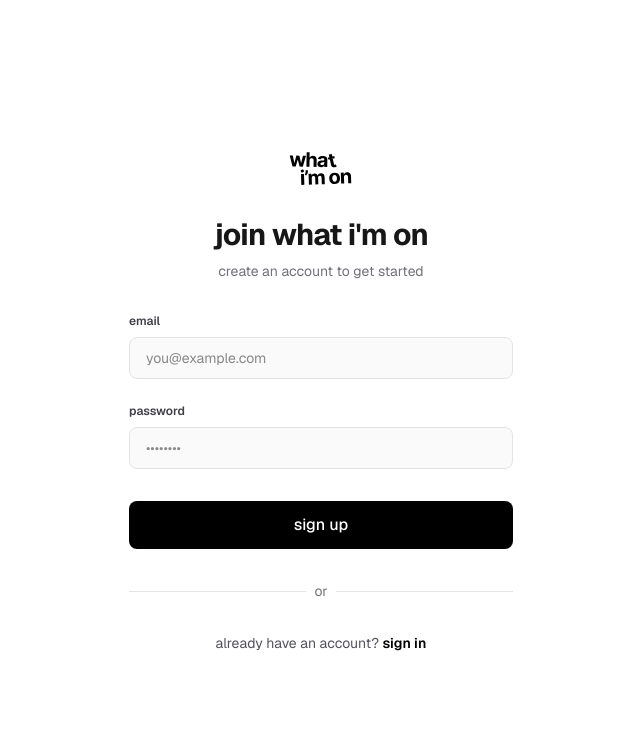
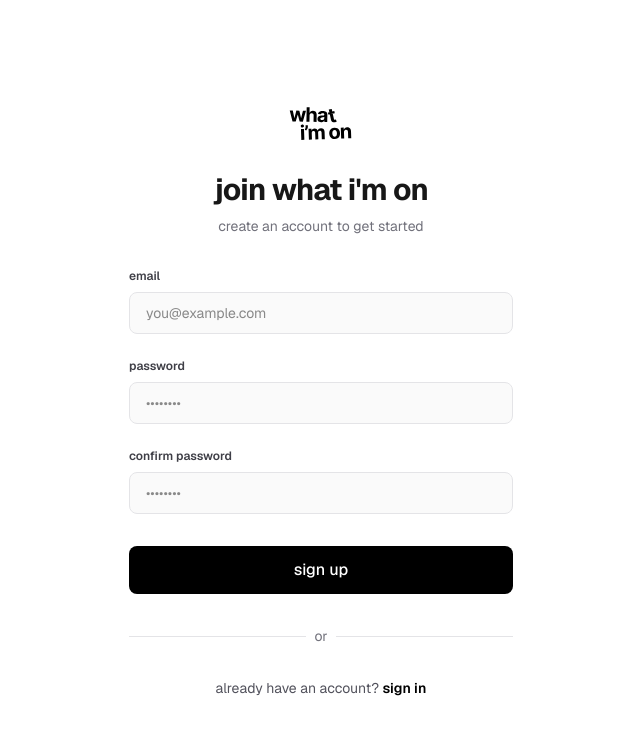
Before and after one commit to peucastro/what-im-on, a Next.js app: page /register in a window 1280 px wide. Shown: the top 734 px of the page, without its empty margins (319-959 px from the left). Built offline with nearby package versions, Linux system fonts and the light colour scheme; no server answers.

Commit message:
added confirmim password field to registration form

```diff
--- a/app/(auth)/register/page.tsx
+++ b/app/(auth)/register/page.tsx
@@ -28,6 +28,16 @@ function RegisterForm() {
     setErrorMessage(null);
 
     const formData = new FormData(e.currentTarget);
+    const password = formData.get('password') as string;
+    const confirmPassword = formData.get('confirmPassword') as string;
+
+    if (password !== confirmPassword) {
+      setIsError(true);
+      setErrorMessage('Passwords do not match');
+      setIsLoading(false);
+      return;
+    }
+
     const redirectTo = searchParams.get('next') || undefined;
 
     try {
@@ -109,6 +119,24 @@ function RegisterForm() {
           />
         </div>
 
+        <div className="flex flex-col gap-2">
+          <label
+            htmlFor="confirmPassword"
+            title="Confirm Password"
+            className="text-xs font-semibold text-zinc-700"
+          >
+            confirm password
+          </label>
+          <input
+            type="password"
+            name="confirmPassword"
+            placeholder="••••••••"
+            required
+            disabled={isLoading || isSuccess}
+            className="w-full px-4 py-2.5 bg-zinc-50 border border-zinc-200 rounded-lg text-sm focus:outline-none focus:ring-2 focus:ring-black focus:bg-white transition-colors disabled:opacity-50"
+          />
+        </div>
+
         <OnboardingButton
           isLoading={isLoading}
           isSuccess={isSuccess}
--- a/app/(main)/auth/actions.ts
+++ b/app/(main)/auth/actions.ts
@@ -100,6 +100,12 @@ export async function signup(formData: FormData, redirectTo?: string): Promise<A
 
   const email = formData.get('email') as string;
   const password = formData.get('password') as string;
+  const confirmPassword = formData.get('confirmPassword') as string;
+
+  if (password !== confirmPassword) {
+    return { success: false, error: 'Passwords do not match' };
+  }
+
   const origin = (await headers()).get('origin');
 
   const { data, error } = await supabase.auth.signUp({
```
